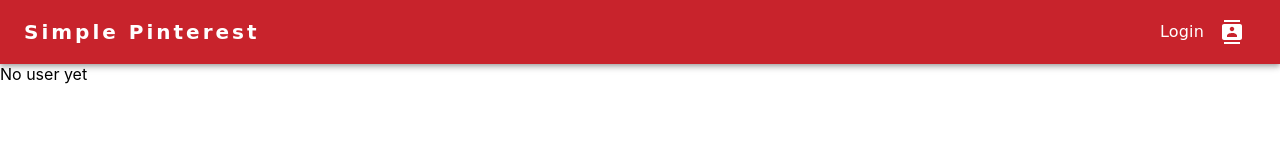
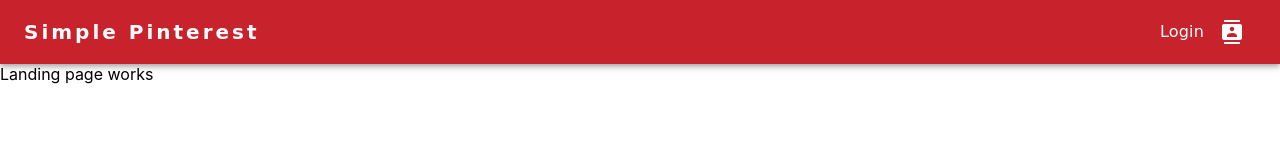
Before and after one commit to ChawinTan/Pinterest-clone, a React (Create React App) app in the folder View/: page / in a window 1280 px wide. Shown: the top 160 px of the page. Built offline with nearby package versions, Linux system fonts and the light colour scheme; no server answers.

Commit message:
initialize landing page

```diff
--- a/View/src/App.js
+++ b/View/src/App.js
@@ -3,6 +3,7 @@
 import Navbar from "./Container/NavBarContainer";
 import GetPhoto from "./Container/GetPhotoContainer";
 import UserBoard from "./Container/UserBoardContainer";
+import LandingPage from "./Container/landingPageContainer";
 
 import './App.css';
 
@@ -49,7 +50,7 @@
     <div className="App">
       <Navbar />
       {loginState ? <GetPhoto /> : null}
-      {loginState ? <UserBoard /> : <div>No user yet</div>}
+      {loginState ? <UserBoard /> : <LandingPage />}
     </div>
   );
 }
--- /dev/null
+++ b/View/src/Components/LandingPage/landingPage.js
@@ -0,0 +1,11 @@
+import React from "react";
+
+function LandingPage() {
+    return (
+        <div>
+            Landing page works
+        </div>
+    )
+}
+
+export default LandingPage;
--- /dev/null
+++ b/View/src/Container/landingPageContainer.js
@@ -0,0 +1,5 @@
+import { connect } from "react-redux";
+
+import LandingPage from '../Components/LandingPage/landingPage';
+
+export default connect(null, null)(LandingPage);
```
Also changed, not shown: 1 other file (tests, documents, lock files or other folders).
